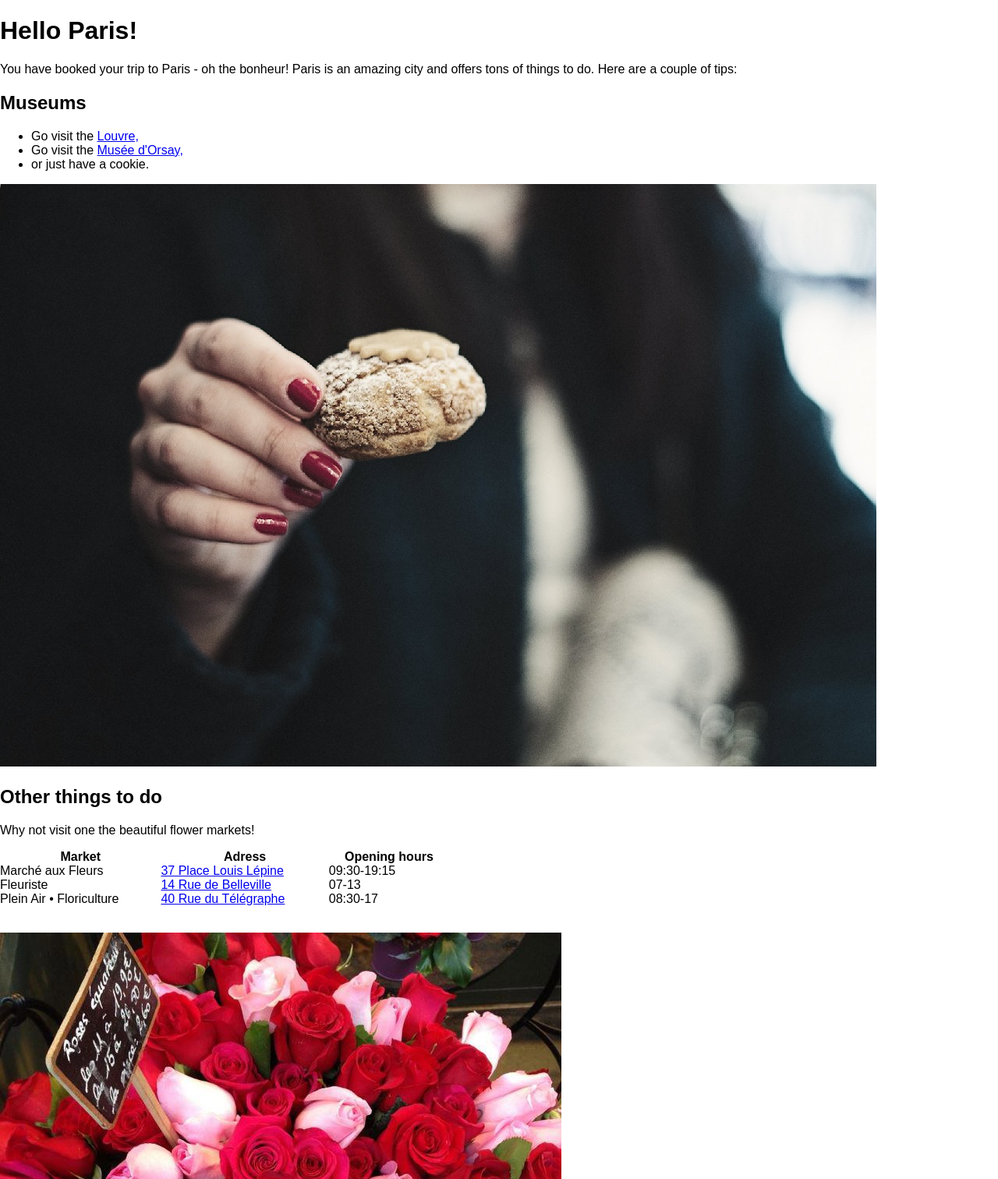
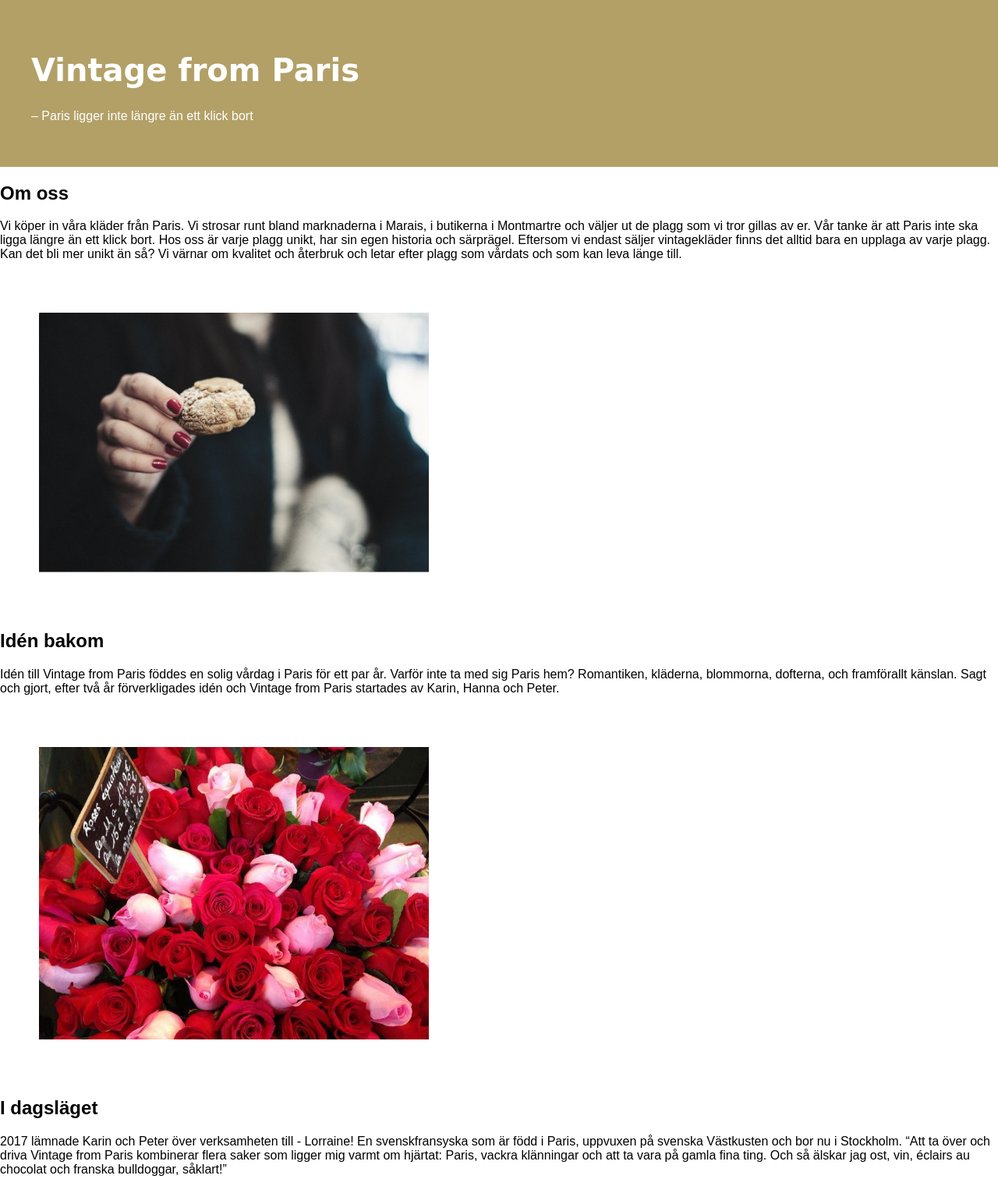
Before and after one commit to lollalo/LearningToCode, a plain HTML site: page index.html in a window 1280 px wide. Shown: the top 1512 px of the page at 78% size. Drawn offline with Linux system fonts and the light colour scheme; a web font is replaced by a local one.

Commit message:
Corrections content

```diff
--- a/index.html
+++ b/index.html
@@ -8,52 +8,34 @@
     <link rel="stylesheet" type="text/css" href="pure.css">
     <!-- Style sheet for your custom styles -->
     <link rel="stylesheet" type="text/css" href="styles.css">
+    <link href="https://fonts.googleapis.com/css?family=Clicker+Script" rel="stylesheet">
     <title>Welcome to Paris</title>
   </head>
   <body>
-    <h1>Hello Paris!</h1>
-<div>
-  <p>You have booked your trip to Paris - oh the bonheur! Paris is an amazing city and offers tons of things to do. Here are a couple of tips:
-  </p>
-</div>
+    <header>
+    <h1>Vintage from Paris</h1>
+    <p>– Paris ligger inte längre än ett klick bort</p>
+  </header>
     <div>
-          <h2>Museums</h2>
-    <p>
-      <ul>
-  <li>Go visit the <a target="_blank" href="https://www.louvre.fr/" >Louvre,</a></li>
-  <li>Go visit the <a target="_blank" href="http://www.musee-orsay.fr/" >Musée d'Orsay,</a></li>
-  <li>or just have a cookie.</li>
-</ul></p>
+                <h2>Om oss</h2>
+    <p>Vi köper in våra kläder från Paris. Vi strosar runt bland marknaderna i Marais, i butikerna i Montmartre och väljer ut de plagg som vi tror gillas av er. Vår tanke är att Paris inte ska ligga längre än ett klick bort. Hos oss är varje plagg unikt, har sin egen historia och särprägel. Eftersom vi endast säljer vintagekläder finns det alltid bara en upplaga av varje plagg. Kan det bli mer unikt än så? Vi värnar om kvalitet och återbruk och letar efter plagg som vårdats och som kan leva länge till.</p>
     <img src=".\img\DSC00114-1.jpg" />
   </div>
   <div>
-            <h2>Other things to do</h2>
-    <p>Why not visit one the beautiful flower markets!</p>
-<p>
-      <table style="width:45%">
-  <tr>
-    <th>Market</th>
-    <th>Adress</th>
-    <th>Opening hours</th>
-  </tr>
-  <tr>
-    <td>Marché aux Fleurs</td>
-    <td><a target="_blank" href="https://goo.gl/maps/5J3UkoiR4kT2" >37 Place Louis Lépine</a></td>
-    <td>09:30-19:15</td>
-  </tr>
-  <tr>
-    <td>Fleuriste</td>
-      <td><a target="_blank" href="https://goo.gl/maps/Xj3kZf7jwZQ2" >14 Rue de Belleville</a></td>
-    <td>07-13</td>
-  </tr>
-  <tr>
-    <td>Plein Air • Floriculture</td>
-    <td><a target="_blank" href="https://goo.gl/maps/NSDcuxvkQu32" >40 Rue du Télégraphe</a></td>
-    <td>08:30-17</td>
-  </tr>
-</table
-<p>&nbsp;</p>
+            <h2>Idén bakom</h2>
+    <p>Idén till Vintage from Paris föddes en solig vårdag i Paris för ett par år. Varför inte ta med sig Paris hem? Romantiken, kläderna, blommorna, dofterna, och framförallt känslan. Sagt och gjort, efter två år förverkligades idén och Vintage from Paris startades av Karin, Hanna och Peter.</p>
+
     <img class="center" src=".\img\rosor-2 Paris.jpg" />
   </div>
+  <div>
+            <h2>I dagsläget</h2>
+    <p>2017 lämnade Karin och Peter över verksamheten till - Lorraine! En svenskfransyska som är född i Paris, uppvuxen på svenska Västkusten och bor nu i Stockholm. “Att ta över och driva Vintage from Paris kombinerar flera saker som ligger mig varmt om hjärtat: Paris, vackra klänningar och att ta vara på gamla fina ting. Och så älskar jag ost, vin, éclairs au chocolat och franska bulldoggar, såklart!”</p>
+
+    <img src=".\img\rosor-2 Paris.jpg" />
+  </div>
+  <div>
+            <h2>Bienvenue!</h2>
+  </div>
+
   </body>
 </html>
--- a/styles.css
+++ b/styles.css
@@ -1,2 +1,14 @@
-
-/* This file is where your CSS goes. When you start adding CSS, feel free to delete this comment */
+header {
+  color: #fff;
+  padding: 40px;
+  background-color: #b2a066;
+}
+h1  {
+  font-size: 40px;
+  color: #fff;
+  font-family: 'Clicker Script', cursive;
+}
+img {
+  width: 500px;
+  padding: 50px;
+}
```
